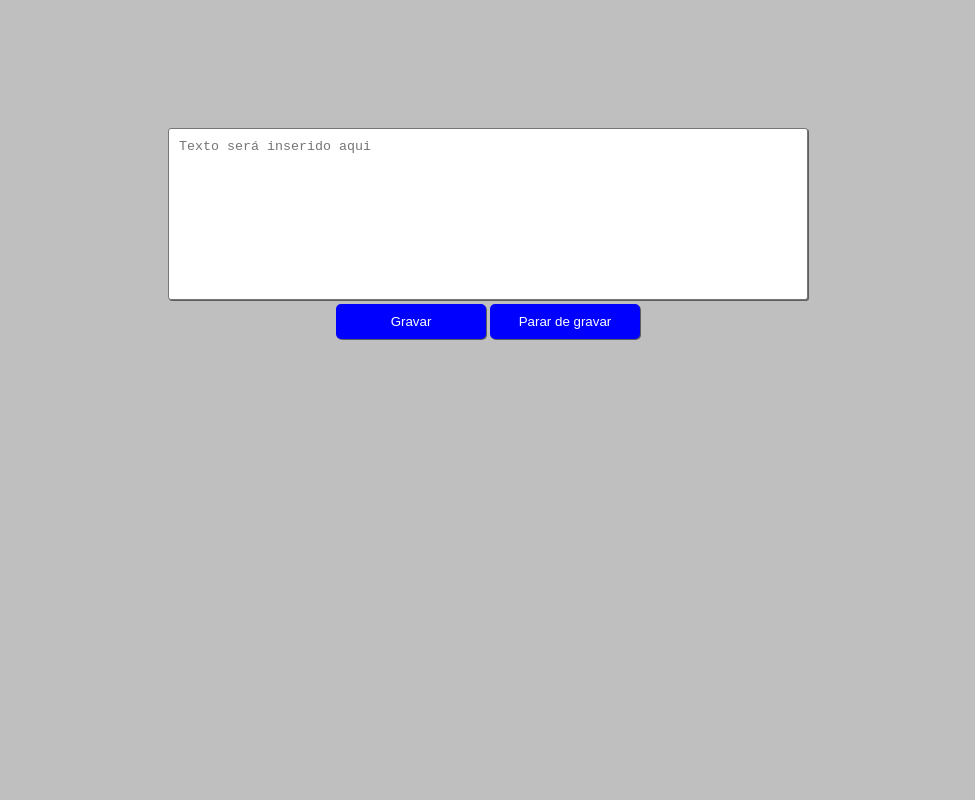
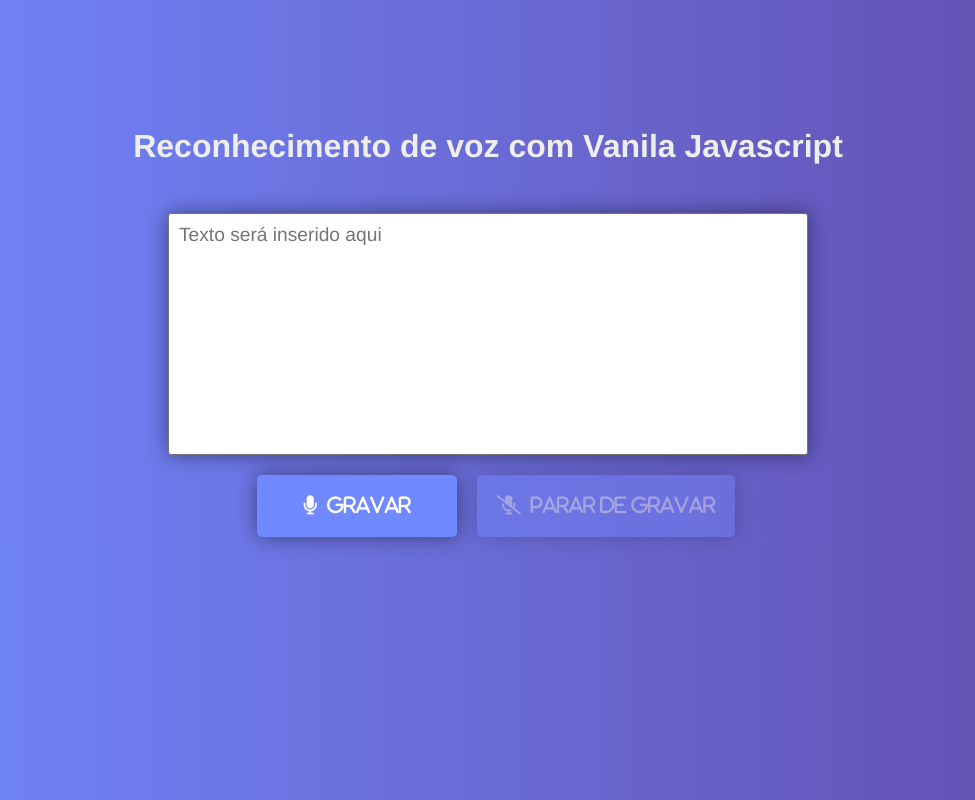
Before and after one commit to firminoneto11/speech-recognition-javascript, a plain HTML site: page index.html in a window 1280 px wide. Shown: the whole page, without its empty margins (152-1127 px from the left). Drawn offline with Linux system fonts and the light colour scheme.

Commit message:
Ferramenta finalizada de transcrição de voz. Alguns efeitos de estilo inseridos para demonstração.

```diff
--- a/app.js
+++ b/app.js
@@ -7,10 +7,14 @@ document.addEventListener("DOMContentLoaded", _ => {
 
     // Marcando o botão parar desabilitado
     parar.setAttribute("disabled", "disabled")
+    parar.classList.add("disabled")
 
     // Instanciando o objeto da classe SpeechRecognition
     window.SpeechRecognition = window.SpeechRecognition || window.webkitSpeechRecognition
     const reconhecimento = new window.SpeechRecognition()
+    reconhecimento.lang = "pt-br"
+    reconhecimento.continuous = true
+    reconhecimento.interimResults = true
 
     // Vinculando uma função callback no botão "Gravar" para o evento click
     gravar.addEventListener("click", _ => {
@@ -18,7 +22,10 @@ document.addEventListener("DOMContentLoaded", _ => {
         if (parar.disabled) {
             parar.removeAttribute("disabled")
         }
-        gravar.innerHTML = "Gravando..."
+        if (parar.className === "button disabled") {
+            parar.classList.remove("disabled")
+        }
+        gravar.firstChild.innerHTML = "  Gravando..."
 
         // Capturando o audio
         reconhecimento.start()
@@ -28,9 +35,12 @@ document.addEventListener("DOMContentLoaded", _ => {
     // Vinculando uma função callback no botão "Parar" para o evento click
     parar.addEventListener("click", _ => {
         // Voltando ao status inicial
-        gravar.innerHTML = "Gravar"
+        gravar.firstChild.innerHTML = "  Gravar"
         if (!parar.disabled) {
             parar.setAttribute("disabled", "disabled")
+        }
+        if (parar.className !== "button disabled") {
+            parar.classList.add("disabled")
         }
 
         // Finalizando a gravação e a interpretação de áudio
@@ -38,7 +48,7 @@ document.addEventListener("DOMContentLoaded", _ => {
 
     })
 
-    reconhecimento.addEventListener('result', event => {
+    reconhecimento.addEventListener("result", event => {
         // Selecionando o elemento de output do texto
         const output = document.getElementById("laudo")
 
@@ -55,6 +65,6 @@ document.addEventListener("DOMContentLoaded", _ => {
         text = text.join("")
 
         // Inserindo a string final no elemento no html
-        output.innerHTML = text
+        output.value = text
     })
 })
--- a/index.html
+++ b/index.html
@@ -8,6 +8,8 @@
     <meta name="viewport" content="width=device-width, initial-scale=1.0">
     <!--CSS-->
     <link rel="stylesheet" href="style.css">
+    <!--Fontawesome para ícones-->
+    <script src="https://kit.fontawesome.com/5519e027be.js" crossorigin="anonymous"></script>
     <!--Title-->
     <title>Speech Recognition</title>
 </head>
@@ -15,6 +17,8 @@
 <body class="body">
 
     <main class="main">
+        <!--Titulo-->
+        <h1 class="titulo">Reconhecimento de voz com Vanila Javascript</h1>
         <!--Textarea onde o output será inserido-->
         <div class="textarea-div">
             <textarea name="laudo" id="laudo" class="laudo" rows="10" placeholder="Texto será inserido aqui"></textarea>
@@ -22,8 +26,9 @@
 
         <!--Div dos botões-->
         <div class="buttons">
-            <button id="gravar" class="button">Gravar</button>
-            <button id="parar" class="button">Parar de gravar</button>
+            <button id="gravar" class="button"><i class="fas fa-microphone">&nbsp;&nbsp;Gravar</i></button>
+            <button id="parar" class="button disabled"><i class="fas fa-microphone-slash">&nbsp;&nbsp;Parar de
+                    gravar</i></button>
         </div>
 
     </main>
--- a/style.css
+++ b/style.css
@@ -7,7 +7,7 @@
 }
 
 .body {
-    background-color: rgba(128, 128, 128, 0.5);
+    background-image: linear-gradient(to right, #7189FF, #624CAB);
 }
 
 .main {
@@ -18,23 +18,47 @@
     margin-top: 10%;
 }
 
+.titulo {
+    font-family: helvetica;
+    color: #EEEEEE;
+    margin-bottom: 3rem;
+}
+
 .laudo {
     width: 50%;
     resize: none;
     padding: 10px;
     outline: none;
     border-radius: 3px;
-    box-shadow: 1px 1px 0 rgba(0, 0, 0, 0.50);
+    box-shadow: 0 0 20px rgba(0, 0, 0, 0.45);
+    font-family: helvetica;
+    font-size: 1.2rem;
 }
 
 .button {
     border: none;
     border-radius: 5px;
-    background-color: blue;
+    background-color: #7189FF;
     color: white;
-    width: 150px;
-    padding: 10px;
+    width: 200px;
+    padding: 20px;
     min-width: fit-content;
-    box-shadow: 1px 1px 0 rgba(0, 0, 0, 0.50);
     cursor: pointer;
+    margin-top: 1rem;
+    margin-left: 1rem;
+    font-size: 1.2rem;
+    box-shadow: 0 0 20px rgba(0, 0, 0, 0.45);
+    font-family: helvetica;
+    opacity: 1;
+    transition: 0.5s;
 }
+
+.button:hover {
+    background-color: #A0DDFF;
+    color: #000000;
+}
+
+.disabled {
+    cursor: initial;
+    opacity: 0.4;
+}
```
